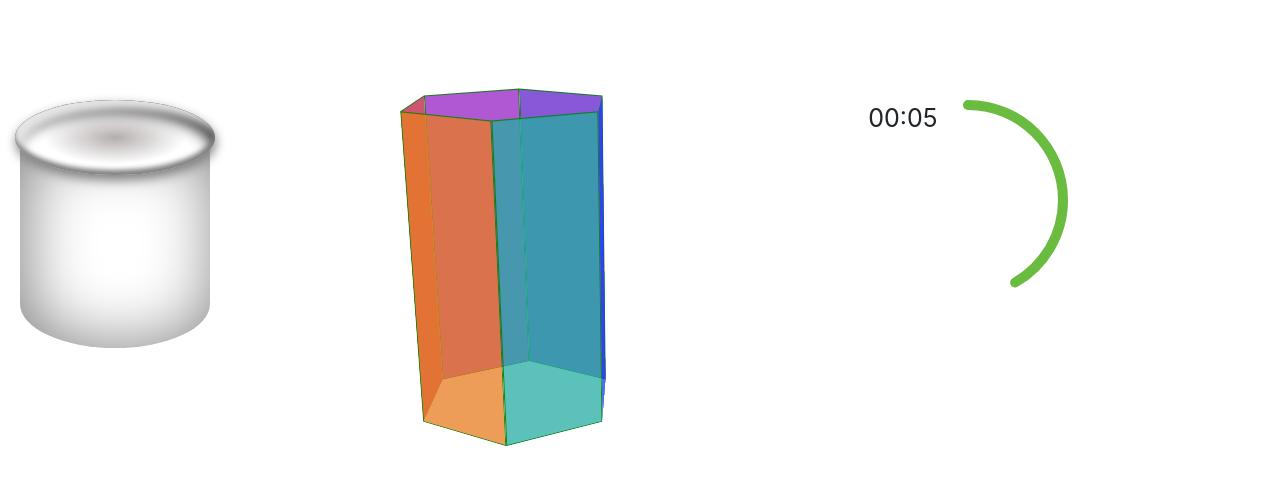
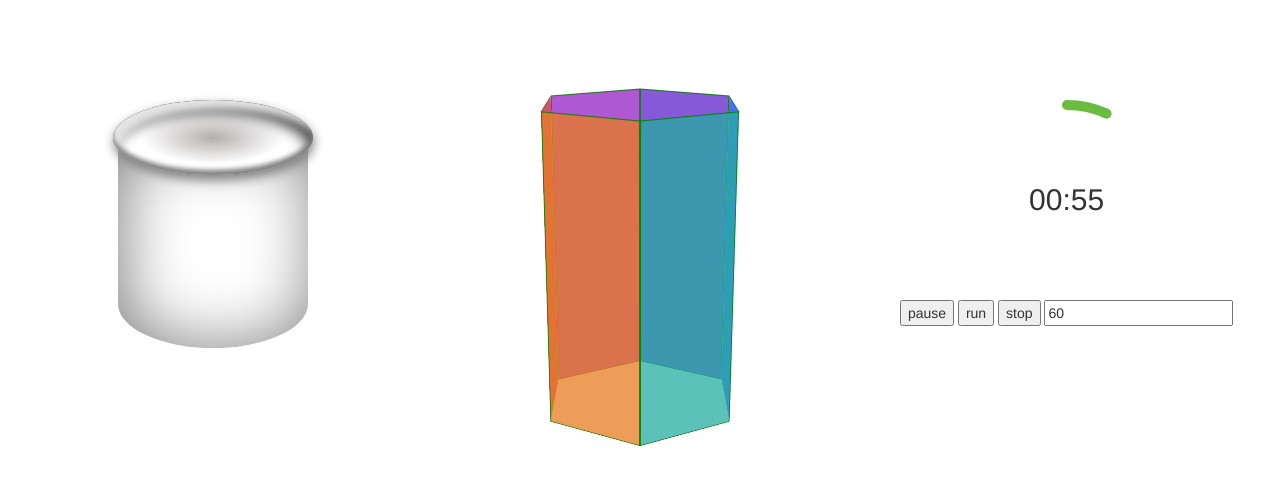
Before and after one commit to mountainmoon/abcd, a website: page clockAndGlass.html in a window 1280 px wide. Drawn offline with nearby package versions, Linux system fonts and the light colour scheme; files that its build step writes are made by us from their sources.

Commit message:
update timer

```diff
--- a/bower.json
+++ b/bower.json
@@ -9,6 +9,6 @@
   ],
   "dependencies": {
     "angular": "~1.4.1",
-    "bootstrap": "*"
+    "bootstrap": "~3.3.5"
   }
 }
--- a/clockAndGlass.html
+++ b/clockAndGlass.html
@@ -3,11 +3,10 @@
 <head lang="en">
     <meta charset="UTF-8">
     <title></title>
-    <link rel="stylesheet" href="bower_components/bootstrap/dist/css/bootstrap.min.css"/>
+    <link rel="stylesheet" href="build/lib/css/bootstrap.min.css"/>
     <style>
         .content {
             padding-top: 100px;
-            position: relative;
         }
         .content > * {
             margin-bottom: 30px;
@@ -112,25 +111,33 @@
             height: 200px;
             display: block;
         }
-        .timer span {
+        .timer .timer-text {
+            margin: 0 auto;
+            left: 0;
+            right: 0;
+            top: calc(50% - 0.7em);
+            position: absolute;
             text-align: center;
-            font-size: 25px;
+            font-size: 30px;
         }
         .timer .circle-progress {
             position: absolute;
         }
+        .timer .timer-surface {
+            border-radius:50%;
 
+        }
         .circle-progress path {
             stroke: #6ABC40;
-            -webkit-transition: stroke-dashoffset ease .7s;
-            transition: stroke-dashoffset ease .7s;
+            -webkit-transition: stroke-dashoffset linear 1s;
+            transition: stroke-dashoffset linear 1s;
             stroke-linecap: round;
         }
 
 
     </style>
 </head>
-<body ng-app="demo" class="container-fluid">
+<body class="container-fluid">
     <div class="row content">
 
         <div class="cup-wrapper col-md-4 text-center">
@@ -143,6 +150,7 @@
                 <div class="body"></div>
             </div>
         </div>
+
 
         <div class="glass-wrapper col-md-4">
             <div class="glass center-block">
@@ -157,19 +165,26 @@
         </div>
 
 
+        <div class="timer-wrapper col-md-4" ng-app="demo" ng-controller="demoController">
+            <timer class="timer center-block" total-time="time" option="{r: 95, w: 10}"></timer>
+            <div class="row timer-control-panel text-center">
+                <button ng-click="$broadcast('timer.pause')">pause</button>
+                <button ng-click="$broadcast('timer.run')">run</button>
+                <button ng-click="$broadcast('timer.stop')">stop</button>
+                <input type="text" ng-model="time" placeholder="reset time(s)"/>
+            </div>
+        </div>
 
-        <div class="timer-wrapper col-md-4">
-            <timer class="timer center-block" total-time="10"></timer>
-        </div>
     </div>
-
-
-
 </body>
-<script src="bower_components/angular/angular.js"></script>
+<script src="build/lib/js/angular.min.js"></script>
 <script src="build/ng-timer.js"></script>
 <script src="build/templates.js"></script>
 <script>
-    angular.module('demo', ['abcd']);
+    var demo = angular.module('demo', ['timer']);
+    demo.controller('demoController', function($scope) {
+        $scope.time = 60;
+    })
+
 </script>
 </html>
--- a/gulpfile.js
+++ b/gulpfile.js
@@ -9,13 +9,19 @@ gulp.task('templates', function () {
       empty: true,
       quotes: true
     }))
-    .pipe(ngTemplateCache('templates.js', { module:'abcd'}))
+    .pipe(ngTemplateCache('templates.js', { module:'timer'}))
     .pipe(gulp.dest('./build/'));
 });
 
 gulp.task('build', function() {
   gulp.src('./src/*.js')
     .pipe(gulp.dest('./build'));
+
+  gulp.src('./bower_components/bootstrap/dist/css/bootstrap.min.css')
+    .pipe(gulp.dest('./build/lib/css/'));
+
+  gulp.src('./bower_components/angular/angular.min.js')
+    .pipe(gulp.dest('./build/lib/js/'));
 });
 
 gulp.task('default', ['templates', 'build']);
--- a/src/ng-timer.js
+++ b/src/ng-timer.js
@@ -1,39 +1,84 @@
 (function() {
   'use strict';
 
-  angular.module('abcd', []);
+  angular.module('timer', []);
 
-  angular.module('abcd').directive('timer', timer);
+  angular.module('timer').directive('timer', timer);
 
-  angular.module('abcd').directive('circleProgress', circleProgress);
+  angular.module('timer').directive('circleProgress', circleProgress);
 
+  /**
+   * todo: trigger events when the state is changed; add ready state.
+   */
   function timer($interval) {
     return {
       restrict: 'E',
       scope: {
-        totalTime: '@'
+        totalTime: '=',
+        option: '=',  // see `circleProgress`
+        id: '@'
       },
       templateUrl: 'ng-timer.html',
       link: function(scope) {
-        scope.remain = scope.totalTime = +scope.totalTime;
-        scope.r = 95;
-        scope.w = 10;
+        var obj = {}, promise = obj;
+
+        scope.$watch('totalTime', function(totalTime) {
+          totalTime = parseInt(totalTime);
+          if (isNaN(totalTime)) return;
+
+          // todo: should unwatch it when it is initialized ?
+          scope.remain = totalTime;
+          if (promise.then) $interval.cancel(promise);
+          run();
+        });
+
         scope.progress = function() {
           return 1 - scope.remain / scope.totalTime;
         };
 
-        var p = $interval(function() {
-          if (scope.remain <= 0)
-            $interval.cancel(p);
-          else
-            scope.remain--;
-        }, 1000)
+        function run() {
+          promise = $interval(function() {
+            if (scope.remain <= 0)
+              $interval.cancel(promise);
+            else
+              scope.remain--;
+          }, 1000);
+        }
+
+
+        // control timers through angular events
+        scope.$on('timer.run', function(event, id) {
+          if (typeof id === 'undefined' || (id && id === scope.id)) {
+            if (promise.then) return;
+            run();
+          }
+        });
+
+        scope.$on('timer.pause', function(event, id) {
+          if (typeof id === 'undefined' || (id && id === scope.id)) {
+            if (promise.then) {
+              $interval.cancel(promise);
+              promise = obj;
+            }
+          }
+        });
+
+        scope.$on('timer.stop', function(event, id) {
+          if (typeof id === 'undefined' || (id && id === scope.id)) {
+            scope.remain = scope.totalTime = 0;
+            if (promise.then) {
+              $interval.cancel(promise);
+              promise = obj;
+            }
+          }
+        })
+
       }
     }
   }
 
   function circleProgress($compile) {
-    // http://spencermortensen.com/articles/bezier-circle/
+    // see the factor's detail in http://spencermortensen.com/articles/bezier-circle/
     var factor = 0.5519;
 
     var xmlns = 'http://www.w3.org/2000/svg';
```
Also changed, not shown: src/templates/ng-timer.html (+3 -2 lines), build/lib/css/bootstrap.min.css (added), build/lib/js/angular.min.js (added), build/ng-timer.js, build/templates.js, 1 other file.
